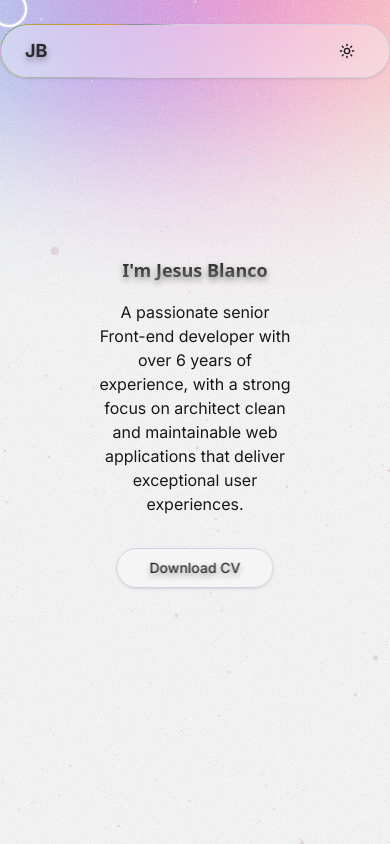
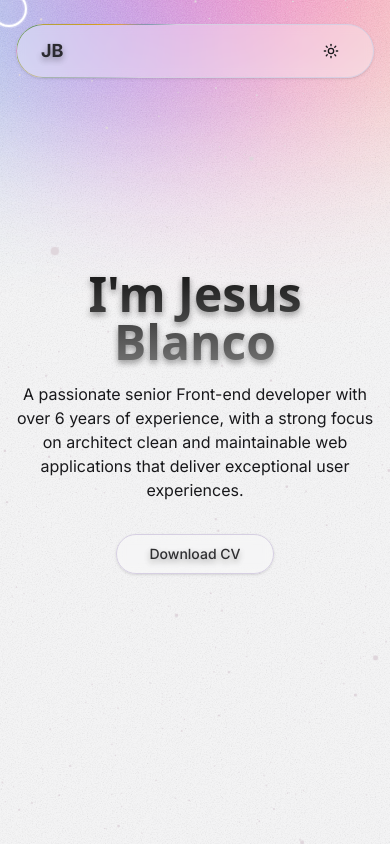
Before and after one commit to JD154/jblanco-portfolio, a React (Vite) app: page / in a window 390 px wide. Built offline with nearby package versions, Linux system fonts and the light colour scheme.

Commit message:
refactor: adjust padding in NavigationBar and update HeaderSection layout for consistency

```diff
--- a/src/components/NavigationBar/styles.css
+++ b/src/components/NavigationBar/styles.css
@@ -1,7 +1,7 @@
 @reference "tailwindcss";
 
 .navigation-bar__wrapper {
-  @apply pt-6 mb-16 absolute w-full top-0 z-10;
+  @apply px-4 lg:px-0 pt-6 mb-16 absolute w-full top-0 z-10;
 }
 
 .navigation-bar__container {
--- a/src/pages/home/components/HeaderSection.tsx
+++ b/src/pages/home/components/HeaderSection.tsx
@@ -4,9 +4,9 @@ export const HeaderSection = () => {
   return (
     <section
       id="header-section"
-      className="max-w-2xl lg:max-w-4xl mx-auto absolute top-1/2 left-1/2  z-10 -translate-y-1/2 -translate-x-1/2 flex items-center flex-col justify-center text-center"
+      className="w-full px-4 lg:px-0 lg:max-w-4xl mx-auto absolute top-1/2 left-1/2  z-10 -translate-y-1/2 -translate-x-1/2 flex items-center flex-col justify-center text-center"
     >
-      <h1 className="relative z-10 text-lg md:text-7xl  bg-clip-text text-transparent bg-gradient-to-b from-neutral-900 to-neutral-500 dark:from-neutral-200 dark:to-neutral-400 text-center font-sans font-bold drop-shadow-md dark:drop-shadow-white/40 drop-shadow-black/40">
+      <h1 className="relative z-10 text-5xl lg:text-7xl  bg-clip-text text-transparent bg-gradient-to-b from-neutral-900 to-neutral-500 dark:from-neutral-200 dark:to-neutral-400 text-center font-sans font-bold drop-shadow-md dark:drop-shadow-white/40 drop-shadow-black/40">
         I'm Jesus Blanco
       </h1>
       <h6 className="dark:text-neutral-400 max-w-lg mt-4 mb-8 text-md text-center relative z-10">
--- a/src/styles/index.css
+++ b/src/styles/index.css
@@ -11,10 +11,6 @@
   -moz-osx-font-smoothing: grayscale;
   cursor: none;
 }
-
-/* main {
-  @apply mx-auto max-w-2xl;
-} */
 
 button {
   @apply transition-colors rounded-full cursor-none;
```
